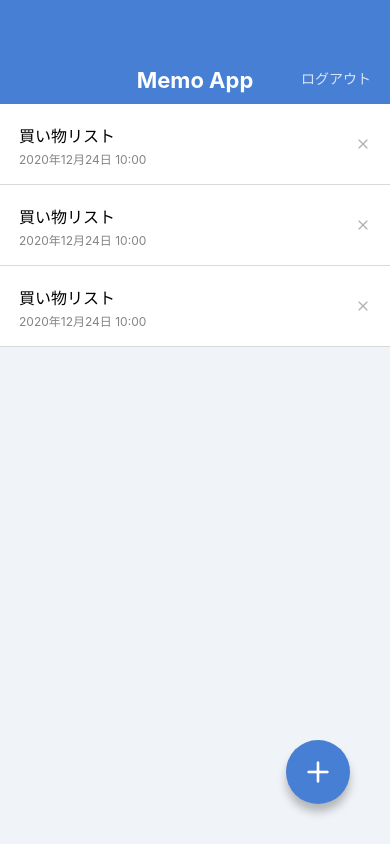
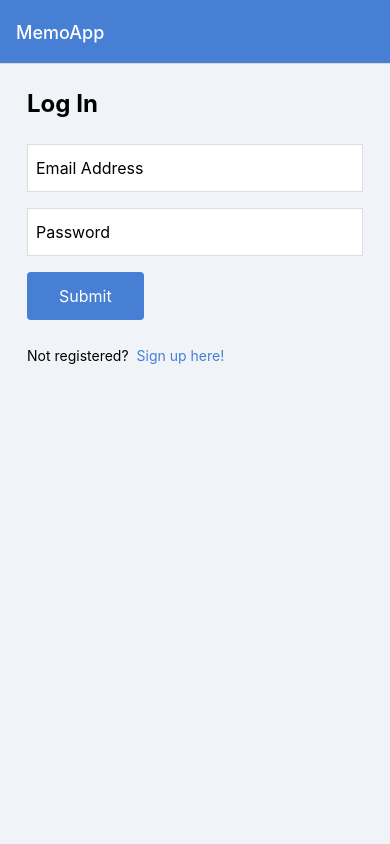
Before and after one commit to northtom/MemoApp, a React Native app: screen / in a window 390 px wide. Built offline with nearby package versions, Linux system fonts and the light colour scheme.

Commit message:
Connect screens with react-navigation

```diff
--- a/App.jsx
+++ b/App.jsx
@@ -1,14 +1,38 @@
 import React from 'react';
+import { NavigationContainer } from '@react-navigation/native';
+import { createNativeStackNavigator } from '@react-navigation/native-stack';
 
 import MemoListScreen from './src/screens/MemoListScreen';
-// import MemoDetailScreen from './src/screens/MemoDetailScreen';
-// import MemoEditScreen from './src/screens/MemoEditScreen';
-// import MemoCreateScreen from './src/screens/MemoCreateScreen';
-// import LogInScreen from './src/screens/LogInScreen';
-// import SignUpScreen from './src/screens/SingUpScreen';
+import MemoDetailScreen from './src/screens/MemoDetailScreen';
+import MemoEditScreen from './src/screens/MemoEditScreen';
+import MemoCreateScreen from './src/screens/MemoCreateScreen';
+import LogInScreen from './src/screens/LogInScreen';
+import SignUpScreen from './src/screens/SingUpScreen';
+
+const Stack = createNativeStackNavigator();
 
 export default function App() {
   return (
-    <MemoListScreen />
+    <NavigationContainer>
+      <Stack.Navigator
+        initialRouteName="LogIn"
+        screenOptions={{
+          headerStyle: { backgroundColor: '#467FD3'},
+          headerTitleStyle: {color: '#ffffff'},
+          headerTitle: 'MemoApp',
+          headerTintColor: '#ffffff',
+          headerBackTitle: 'Back',
+          gestureEnabled: true,
+          gestureDirection: 'horizontal',
+        }}
+      >
+        <Stack.Screen name="MemoList" component={MemoListScreen} />
+        <Stack.Screen name="MemoDetail" component={MemoDetailScreen} />
+        <Stack.Screen name="MemoEdit" component={MemoEditScreen} />
+        <Stack.Screen name="MemoCreate" component={MemoCreateScreen} />
+        <Stack.Screen name="LogIn" component={LogInScreen} />
+        <Stack.Screen name="SignUp" component={SignUpScreen} />
+      </Stack.Navigator>
+    </NavigationContainer>
   );
 }
--- a/package.json
+++ b/package.json
@@ -9,12 +9,16 @@
   },
   "dependencies": {
     "@expo/vector-icons": "12.0.5",
+    "@react-navigation/native": "6.0.2",
+    "@react-navigation/native-stack": "6.0.3",
     "expo": "~41.0.1",
     "expo-status-bar": "~1.0.4",
     "prop-types": "15.7.2",
     "react": "16.13.1",
     "react-dom": "16.13.1",
     "react-native": "https://github.com/expo/react-native/archive/sdk-41.0.0.tar.gz",
+    "react-native-safe-area-context": "3.2.0",
+    "react-native-screens": "~3.0.0",
     "react-native-web": "~0.13.12"
   },
   "devDependencies": {
--- a/src/components/MemoList.jsx
+++ b/src/components/MemoList.jsx
@@ -1,41 +1,61 @@
 import React from 'react';
 import {
-  View, Text, StyleSheet, TouchableOpacity,
+  View, Text, StyleSheet, TouchableOpacity, Alert,
 } from 'react-native';
 import { Feather } from '@expo/vector-icons';
+import { useNavigation } from '@react-navigation/native';
 
 export default function MemoList() {
+  const navigation = useNavigation();
   return (
     <View>
-      <View style={styles.memoListItem}>
+      <TouchableOpacity
+        style={styles.memoListItem}
+        onPress={() => { navigation.navigate('MemoDetail'); }}
+      >
         <View>
           <Text style={styles.memoListItemTitle}>買い物リスト</Text>
           <Text style={styles.memoListItemDate}>2020年12月24日 10:00</Text>
         </View>
-        <TouchableOpacity>
+        <TouchableOpacity
+          style={styles.memoDelete}
+          onPress={() => { Alert.alert('Are you sure?'); }}
+        >
           <Feather name="x" size={16} color="#B0B0B0" />
         </TouchableOpacity>
-      </View>
+      </TouchableOpacity>
 
-      <View style={styles.memoListItem}>
+      <TouchableOpacity
+        style={styles.memoListItem}
+        onPress={() => { navigation.navigate('MemoDetail'); }}
+      >
         <View>
           <Text style={styles.memoListItemTitle}>買い物リスト</Text>
           <Text style={styles.memoListItemDate}>2020年12月24日 10:00</Text>
         </View>
-        <TouchableOpacity>
+        <TouchableOpacity
+          style={styles.memoDelete}
+          onPress={() => { Alert.alert('Are you sure?'); }}
+        >
           <Feather name="x" size={16} color="#B0B0B0" />
         </TouchableOpacity>
-      </View>
+      </TouchableOpacity>
 
-      <View style={styles.memoListItem}>
+      <TouchableOpacity
+        style={styles.memoListItem}
+        onPress={() => { navigation.navigate('MemoDetail'); }}
+      >
         <View>
           <Text style={styles.memoListItemTitle}>買い物リスト</Text>
           <Text style={styles.memoListItemDate}>2020年12月24日 10:00</Text>
         </View>
-        <TouchableOpacity>
+        <TouchableOpacity
+          style={styles.memoDelete}
+          onPress={() => { Alert.alert('Are you sure?'); }}
+        >
           <Feather name="x" size={16} color="#B0B0B0" />
         </TouchableOpacity>
-      </View>
+      </TouchableOpacity>
     </View>
   );
 }
@@ -60,4 +80,7 @@ const styles = StyleSheet.create({
     lineHeight: 16,
     color: '#848484',
   },
+  memoDelete: {
+    padding: 8,
+  },
 });
--- a/src/screens/LogInScreen.jsx
+++ b/src/screens/LogInScreen.jsx
@@ -3,21 +3,35 @@ import {
   View, Text, TextInput, StyleSheet, TouchableOpacity, Touchable,
 } from 'react-native';
 
-import AppBar from '../components/AppBar';
 import Button from '../components/Button';
 
-export default function LogInScreen() {
+export default function LogInScreen(props) {
+  const { navigation } = props;
   return (
     <View style={styles.container}>
-      <AppBar />
       <View style={styles.inner}>
         <Text style={styles.title}>Log In</Text>
         <TextInput style={styles.input} value="Email Address" />
         <TextInput style={styles.input} value="Password" />
-        <Button label="Submit" />
+        <Button
+          label="Submit"
+          onPress={() => {
+            navigation.reset({
+              index: 0,
+              routes: [{ name: 'MemoList' }],
+            });
+          }}
+        />
         <View style={styles.footer}>
           <Text style={styles.footerText}>Not registered?</Text>
-          <TouchableOpacity>
+          <TouchableOpacity
+            onPress={() => {
+              navigation.reset({
+                index: 0,
+                routes: [{ name: 'SignUp' }],
+              });
+            }}
+          >
             <Text style={styles.footerLink}>Sign up here!</Text>
           </TouchableOpacity>
         </View>
--- a/src/screens/MemoCreateScreen.jsx
+++ b/src/screens/MemoCreateScreen.jsx
@@ -3,18 +3,20 @@ import {
   View, StyleSheet, TextInput,
 } from 'react-native';
 
-import AppBar from '../components/AppBar';
 import CircleButton from '../components/CircleButton';
 import KeyboardSafeView from '../components/KeyBoardSafeView';
 
-export default function MemoCreateScreen() {
+export default function MemoCreateScreen(props) {
+  const { navigation } = props;
   return (
     <KeyboardSafeView style={styles.container}>
-      <AppBar />
       <View style={styles.inputContainer}>
         <TextInput value="" multiline style={styles.input} />
       </View>
-      <CircleButton name="check" />
+      <CircleButton
+        name="check"
+        onPress={() => { navigation.goBack(); }}
+      />
     </KeyboardSafeView>
   );
 }
--- a/src/screens/MemoDetailScreen.jsx
+++ b/src/screens/MemoDetailScreen.jsx
@@ -3,13 +3,12 @@ import {
   View, ScrollView, Text, StyleSheet,
 } from 'react-native';
 
-import AppBar from '../components/AppBar';
 import CircleButton from '../components/CircleButton';
 
-export default function MemoDetailScreen() {
+export default function MemoDetailScreen(props) {
+  const { navigation } = props;
   return (
     <View style={styles.container}>
-      <AppBar />
       <View style={styles.memoHeader}>
         <Text style={styles.memoTitle}>買い物リスト</Text>
         <Text style={styles.memoDate}>2020年12月24日 10:00</Text>
@@ -21,7 +20,11 @@ export default function MemoDetailScreen() {
           本文用なので使い方を間違えると不自然に見えることもありますので要注意。
         </Text>
       </ScrollView>
-      <CircleButton style={{ top: 160, bottom: 'auto' }} name="edit-2" />
+      <CircleButton
+        style={{ top: 60, bottom: 'auto' }}
+        name="edit-2"
+        onPress={() => { navigation.navigate('MemoEdit'); } }
+      />
     </View>
   );
 }
--- a/src/screens/MemoEditScreen.jsx
+++ b/src/screens/MemoEditScreen.jsx
@@ -3,18 +3,20 @@ import {
   View, StyleSheet, TextInput,
 } from 'react-native';
 
-import AppBar from '../components/AppBar';
 import CircleButton from '../components/CircleButton';
 import KeyboardSafeView from '../components/KeyBoardSafeView';
 
-export default function MemoEditScreen() {
+export default function MemoEditScreen(props) {
+  const { navigation } = props;
   return (
     <KeyboardSafeView style={styles.container}>
-      <AppBar />
       <View style={styles.inputContainer}>
         <TextInput value="買い物リスト" multiline style={styles.input} />
       </View>
-      <CircleButton name="check" />
+      <CircleButton
+        name="check"
+        onPress={() => { navigation.goBack(); }}
+      />
     </KeyboardSafeView>
   );
 }
--- a/src/screens/MemoListScreen.jsx
+++ b/src/screens/MemoListScreen.jsx
@@ -1,16 +1,18 @@
 import React from 'react';
 import { View, StyleSheet } from 'react-native';
 
-import AppBar from '../components/AppBar';
 import MemoList from '../components/MemoList';
 import CircleButton from '../components/CircleButton';
 
-export default function MemoListScreen() {
+export default function MemoListScreen(props) {
+  const { navigation } = props;
   return (
     <View style={styles.container}>
-      <AppBar />
       <MemoList />
-      <CircleButton name="plus" />
+      <CircleButton
+        name="plus"
+        onPress={() => { navigation.navigate('MemoCreate'); }}
+      />
     </View>
   );
 }
--- a/src/screens/SingUpScreen.jsx
+++ b/src/screens/SingUpScreen.jsx
@@ -3,21 +3,35 @@ import {
   View, Text, TextInput, StyleSheet, TouchableOpacity,
 } from 'react-native';
 
-import AppBar from '../components/AppBar';
 import Button from '../components/Button';
 
-export default function SignUpScreen() {
+export default function SignUpScreen(props) {
+  const{ navigation } = props;
   return (
     <View style={styles.container}>
-      <AppBar />
       <View style={styles.inner}>
         <Text style={styles.title}>Sign Up</Text>
         <TextInput style={styles.input} value="Email Address" />
         <TextInput style={styles.input} value="Password" />
-        <Button label="Submit" />
+        <Button
+          label="Submit"
+          onPress={() => {
+            navigation.reset({
+              index: 0,
+              routes: [{ name: 'MemoList' }],
+            });
+          }}
+        />
         <View style={styles.footer}>
           <Text style={styles.footerText}>Already registered?</Text>
-          <TouchableOpacity>
+          <TouchableOpacity
+            onPress={() => {
+              navigation.reset({
+                index: 0,
+                routes: [{ name: 'LogIn' }],
+              });
+            }}
+          >
             <Text style={styles.footerLink}>Log In</Text>
           </TouchableOpacity>
         </View>
```
Also changed, not shown: .eslintrc.json, 1 other file (tests, documents, lock files or other folders).
